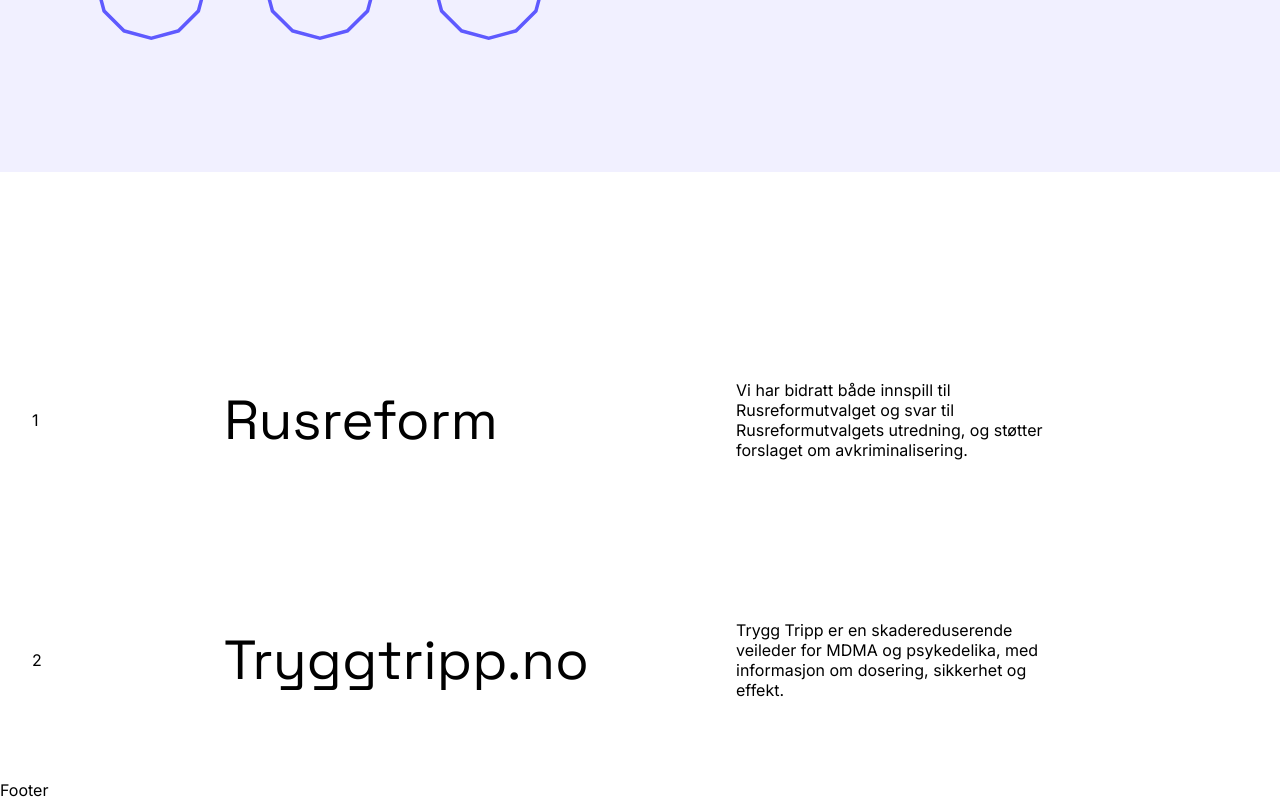
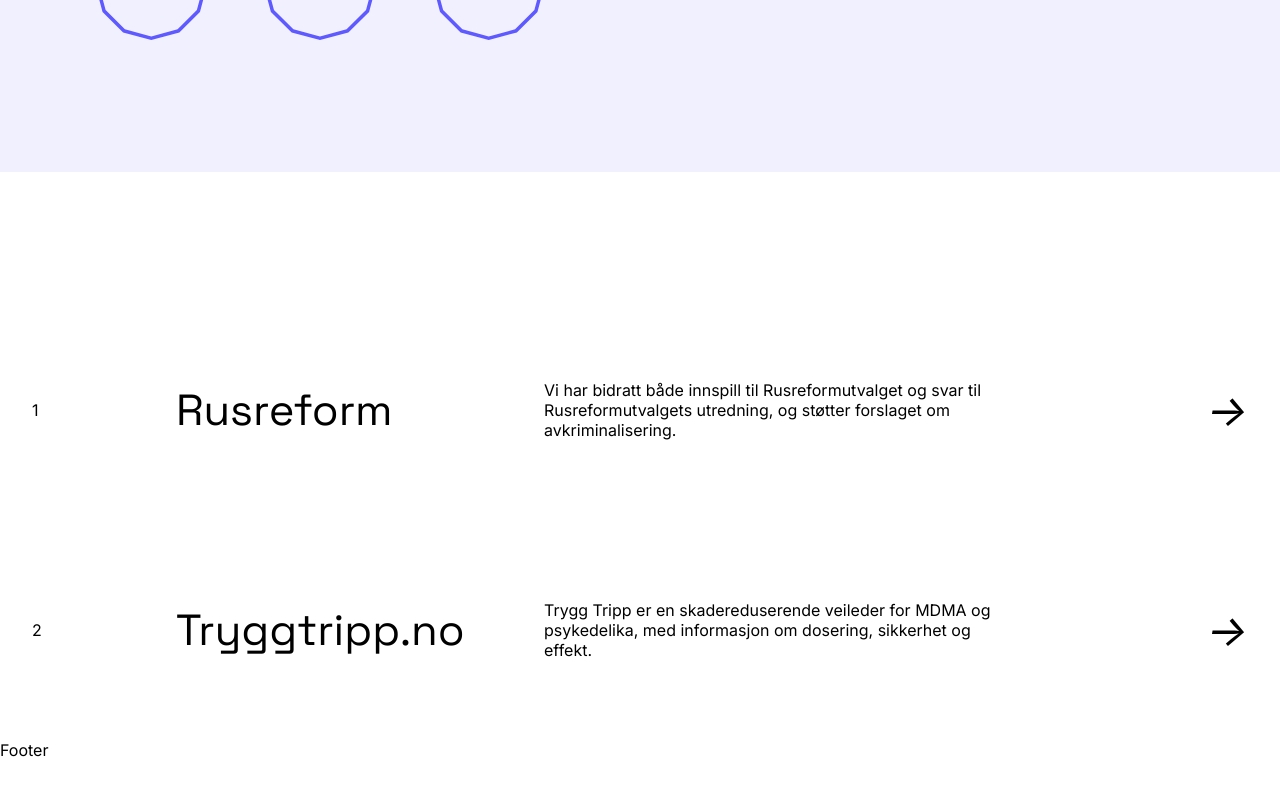
Before and after one commit to EmmaSofiaorg/psynapse, a Next.js app: page / in a window 1280 px wide. Shown: the part 1386-2186 px from the top of the page. After the commit the page ends 2146 px from the top, so only its background shows below. Built offline with nearby package versions, Linux system fonts and the light colour scheme.

Commit message:
Project list tweaks

```diff
--- a/components/ProjectList/ProjectList.css
+++ b/components/ProjectList/ProjectList.css
@@ -31,7 +31,7 @@
 .project-list-item__title {
   margin: 0;
   font-family: var(--ff-heading);
-  font-size: var(--fs-heading-lg);
+  font-size: var(--fs-heading-md);
   font-weight: 400;
 }
 
@@ -41,8 +41,13 @@
   font-weight: 400;
 }
 
+.project-list-item__arrow {
+  text-align: right;
+  font-size: var(--fs-heading-md);
+}
+
 @media (min-width: 800px) {
   .project-list-item__wrapper {
-    grid-template-columns: 1fr 3fr 2fr 1fr;
+    grid-template-columns: 1fr 3fr 4fr 2fr;
   }
 }
--- a/components/ProjectList/ProjectList.js
+++ b/components/ProjectList/ProjectList.js
@@ -13,7 +13,7 @@
             <div className="project-list-item__counter">{i + 1}</div>
             <h2 className="project-list-item__title">{item.heading}</h2>
             <p className="project-list-item__text">{item.text}</p>
-            <i className="project-list-item__arrow"></i>
+            <i className="project-list-item__arrow">&#8594;</i>
           </a>
         </li>
       ))}
```
